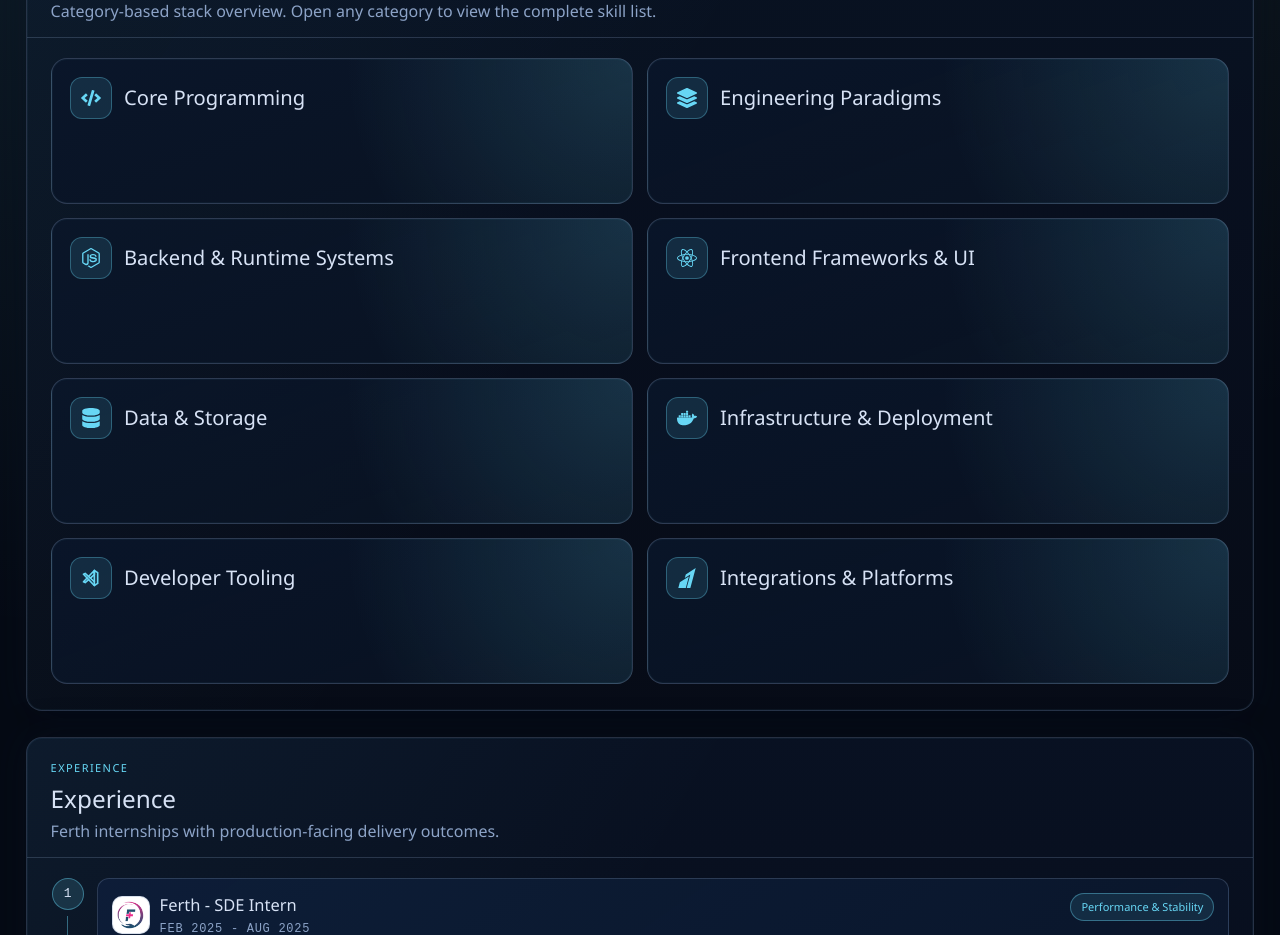
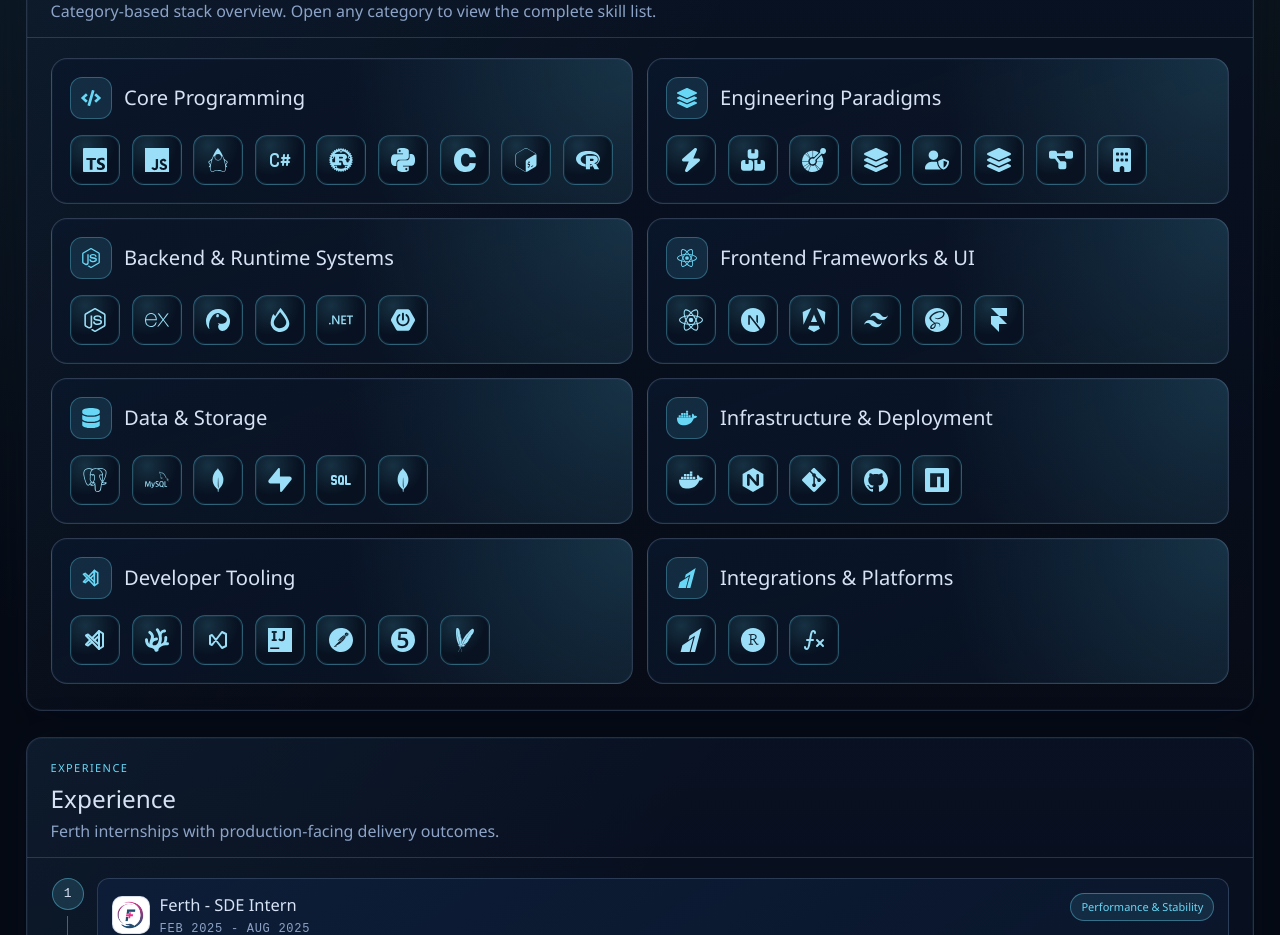
Before and after one commit to imprakhartripathi/Portfolio, a React (Vite) app in the folder new-client/: page / in a window 1280 px wide. Shown: the part 940-1875 px from the top of the page. Built offline with nearby package versions, Linux system fonts and the light colour scheme.

Commit message:
lazy loading corrected

```diff
--- a/new-client/src/features/capability-matrix/components/CapabilityCategoryCard.tsx
+++ b/new-client/src/features/capability-matrix/components/CapabilityCategoryCard.tsx
@@ -1,5 +1,4 @@
 import { motion } from 'framer-motion'
-import { useEffect, useState } from 'react'
 
 import type { CapabilityCategory } from '../types'
 
@@ -7,9 +6,10 @@ type CapabilityCategoryCardProps = {
   category: CapabilityCategory
   onOpen: (categoryId: string) => void
   renderIcons: boolean
+  isMobileViewport: boolean
 }
 
-export function CapabilityCategoryCard({ category, onOpen, renderIcons }: CapabilityCategoryCardProps) {
+export function CapabilityCategoryCard({ category, onOpen, renderIcons, isMobileViewport }: CapabilityCategoryCardProps) {
   const CategoryIcon = category.icon
   const skills = category.skillRows.flat()
   const drawerPrimary = skills.slice(0, 4)
@@ -18,46 +18,6 @@ export function CapabilityCategoryCard({ category, onOpen, renderIcons }: Capabi
   const drawerSecondarySlots = [...drawerSecondary, ...Array.from({ length: Math.max(0, 4 - drawerSecondary.length) }, () => null)]
   const renderedPrimarySlots = renderIcons ? drawerPrimarySlots : drawerPrimarySlots.map(() => null)
   const renderedSecondarySlots = renderIcons ? drawerSecondarySlots : drawerSecondarySlots.map(() => null)
-  const [isMobileViewport, setIsMobileViewport] = useState(() => {
-    if (typeof window === 'undefined') {
-      return false
-    }
-    return window.matchMedia('(max-width: 900px)').matches
-  })
-
-  useEffect(() => {
-    if (typeof window === 'undefined') {
-      return
-    }
-
-    const mediaQuery = window.matchMedia('(max-width: 900px)')
-    const syncViewport = (event: MediaQueryListEvent) => {
-      setIsMobileViewport(event.matches)
-    }
-
-    mediaQuery.addEventListener('change', syncViewport)
-    return () => mediaQuery.removeEventListener('change', syncViewport)
-  }, [])
-
-  const iconGridVariants = {
-    hidden: {},
-    visible: {
-      transition: {
-        staggerChildren: 0.03,
-        delayChildren: 0.06,
-      },
-    },
-  }
-
-  const iconItemVariants = {
-    hidden: { opacity: 0, y: 8, scale: 0.94 },
-    visible: {
-      opacity: 1,
-      y: 0,
-      scale: 1,
-      transition: { duration: 0.22, ease: 'easeOut' as const },
-    },
-  }
 
   return (
     <motion.button
@@ -79,28 +39,21 @@ export function CapabilityCategoryCard({ category, onOpen, renderIcons }: Capabi
       </div>
 
       {!isMobileViewport ? (
-        <motion.div
+        <div
           className="capability-category__desktop-icons"
           aria-hidden="true"
-          variants={iconGridVariants}
-          initial="hidden"
-          whileInView="visible"
-          viewport={{ once: true, amount: 0.2 }}
         >
           {renderIcons
             ? skills.map((skill) => {
                 const SkillIcon = skill.icon
                 return (
-                  <motion.span
+                  <span
                     key={skill.id}
                     className="capability-icon-tile capability-icon-tile--desktop"
                     title={skill.label}
-                    variants={iconItemVariants}
-                    whileHover={{ y: -2, scale: 1.06 }}
-                    transition={{ duration: 0.14 }}
                   >
                     <SkillIcon />
-                  </motion.span>
+                  </span>
                 )
               })
             : skills.map((skill) => (
@@ -110,18 +63,12 @@ export function CapabilityCategoryCard({ category, onOpen, renderIcons }: Capabi
                   aria-hidden="true"
                 />
               ))}
-        </motion.div>
+        </div>
       ) : null}
 
       {isMobileViewport ? (
         <div className="capability-category__drawer" aria-hidden="true">
-          <motion.div
-            className="capability-category__drawer-grid"
-            variants={iconGridVariants}
-            initial="hidden"
-            whileInView="visible"
-            viewport={{ once: true, amount: 0.2 }}
-          >
+          <div className="capability-category__drawer-grid">
             {renderedPrimarySlots.map((skill, index) => {
               if (!skill) {
                 return (
@@ -135,26 +82,17 @@ export function CapabilityCategoryCard({ category, onOpen, renderIcons }: Capabi
 
               const SkillIcon = skill.icon
               return (
-                <motion.span
+                <span
                   key={skill.id}
                   className="capability-icon-tile capability-icon-tile--drawer-lg"
                   title={skill.label}
-                  variants={iconItemVariants}
-                  whileHover={{ y: -1, scale: 1.04 }}
-                  whileTap={{ scale: 0.97 }}
                 >
                   <SkillIcon />
-                </motion.span>
+                </span>
               )
             })}
-          </motion.div>
-          <motion.div
-            className="capability-category__drawer-mini-grid"
-            variants={iconGridVariants}
-            initial="hidden"
-            whileInView="visible"
-            viewport={{ once: true, amount: 0.2 }}
-          >
+          </div>
+          <div className="capability-category__drawer-mini-grid">
             {renderedSecondarySlots.map((skill, index) => {
               if (!skill) {
                 return (
@@ -168,19 +106,16 @@ export function CapabilityCategoryCard({ category, onOpen, renderIcons }: Capabi
 
               const SkillIcon = skill.icon
               return (
-                <motion.span
+                <span
                   key={skill.id}
                   className="capability-icon-tile capability-icon-tile--drawer-sm"
                   title={skill.label}
-                  variants={iconItemVariants}
-                  whileHover={{ y: -1, scale: 1.04 }}
-                  whileTap={{ scale: 0.97 }}
                 >
                   <SkillIcon />
-                </motion.span>
+                </span>
               )
             })}
-          </motion.div>
+          </div>
         </div>
       ) : null}
     </motion.button>
--- a/new-client/src/features/capability-matrix/components/CapabilityCategoryModal.tsx
+++ b/new-client/src/features/capability-matrix/components/CapabilityCategoryModal.tsx
@@ -15,26 +15,6 @@ export function CapabilityCategoryModal({ category, onClose, renderIcons }: Capa
   }
 
   const skills = category.skillRows.flat()
-
-  const gridVariants = {
-    hidden: {},
-    visible: {
-      transition: {
-        staggerChildren: 0.03,
-        delayChildren: 0.05,
-      },
-    },
-  }
-
-  const itemVariants = {
-    hidden: { opacity: 0, y: 10, scale: 0.95 },
-    visible: {
-      opacity: 1,
-      y: 0,
-      scale: 1,
-      transition: { duration: 0.2, ease: 'easeOut' as const },
-    },
-  }
 
   return (
     <motion.div
@@ -70,17 +50,11 @@ export function CapabilityCategoryModal({ category, onClose, renderIcons }: Capa
           </button>
         </header>
 
-        <motion.div className="capability-modal__skills-grid" variants={gridVariants} initial="hidden" animate="visible">
+        <div className="capability-modal__skills-grid">
           {skills.map((skill) => {
             const SkillIcon = skill.icon
             return (
-              <motion.span
-                key={skill.id}
-                className="capability-modal__skill-card"
-                variants={itemVariants}
-                whileHover={{ y: -2, scale: 1.02 }}
-                transition={{ duration: 0.16 }}
-              >
+              <span key={skill.id} className="capability-modal__skill-card">
                 {renderIcons ? (
                   <span className="capability-icon-tile capability-icon-tile--modal" aria-hidden="true">
                     <SkillIcon />
@@ -89,10 +63,10 @@ export function CapabilityCategoryModal({ category, onClose, renderIcons }: Capa
                   <span className="capability-icon-tile capability-icon-tile--modal capability-icon-tile--placeholder" aria-hidden="true" />
                 )}
                 <span className="capability-modal__skill-label">{skill.label}</span>
-              </motion.span>
+              </span>
             )
           })}
-        </motion.div>
+        </div>
       </motion.article>
     </motion.div>
   )
--- a/new-client/src/features/capability-matrix/components/CapabilityMatrixSection.tsx
+++ b/new-client/src/features/capability-matrix/components/CapabilityMatrixSection.tsx
@@ -34,15 +34,32 @@ function requestIdleRender(callback: IdleRenderCallback) {
   return () => window.clearTimeout(timeoutId)
 }
 
+function scheduleTimeout(callback: IdleRenderCallback, delay: number) {
+  if (typeof window === 'undefined') {
+    callback()
+    return () => undefined
+  }
+
+  const timeoutId = window.setTimeout(callback, delay)
+  return () => window.clearTimeout(timeoutId)
+}
+
 export function CapabilityMatrixSection({ sectionId = 'technical-expertise' }: CapabilityMatrixSectionProps) {
-  const { ref, inView } = useInViewReveal({ threshold: 0.18, once: true })
+  const { ref, inView } = useInViewReveal({ threshold: 0.08, once: true })
   const [activeCategoryId, setActiveCategoryId] = useState<string | null>(null)
   const [renderIcons, setRenderIcons] = useState(false)
+  const [isMobileViewport, setIsMobileViewport] = useState(() => {
+    if (typeof window === 'undefined') {
+      return false
+    }
+    return window.matchMedia('(max-width: 900px)').matches
+  })
 
   const activeCategory = useMemo(
     () => capabilityCategories.find((category) => category.id === activeCategoryId) ?? null,
     [activeCategoryId],
   )
+  const shouldRenderIcons = renderIcons || inView
 
   useEffect(() => {
     if (!activeCategoryId) {
@@ -72,8 +89,38 @@ export function CapabilityMatrixSection({ sectionId = 'technical-expertise' }: C
   }, [activeCategoryId])
 
   useEffect(() => {
-    const cleanup = requestIdleRender(() => setRenderIcons(true))
-    return cleanup
+    const cleanupIdle = requestIdleRender(() => setRenderIcons(true))
+    const cleanupTimeout = scheduleTimeout(() => setRenderIcons(true), 1800)
+
+    const onFirstInteraction = () => {
+      setRenderIcons(true)
+      window.removeEventListener('scroll', onFirstInteraction)
+      window.removeEventListener('touchstart', onFirstInteraction)
+    }
+
+    window.addEventListener('scroll', onFirstInteraction, { passive: true })
+    window.addEventListener('touchstart', onFirstInteraction, { passive: true })
+
+    return () => {
+      cleanupIdle()
+      cleanupTimeout()
+      window.removeEventListener('scroll', onFirstInteraction)
+      window.removeEventListener('touchstart', onFirstInteraction)
+    }
+  }, [])
+
+  useEffect(() => {
+    if (typeof window === 'undefined') {
+      return
+    }
+
+    const mediaQuery = window.matchMedia('(max-width: 900px)')
+    const syncViewport = (event: MediaQueryListEvent) => {
+      setIsMobileViewport(event.matches)
+    }
+
+    mediaQuery.addEventListener('change', syncViewport)
+    return () => mediaQuery.removeEventListener('change', syncViewport)
   }, [])
 
   return (
@@ -93,14 +140,24 @@ export function CapabilityMatrixSection({ sectionId = 'technical-expertise' }: C
       >
         <motion.div variants={revealItem} className="capability-drawer">
           {capabilityCategories.map((category) => (
-            <CapabilityCategoryCard key={category.id} category={category} onOpen={setActiveCategoryId} renderIcons={renderIcons} />
+            <CapabilityCategoryCard
+              key={category.id}
+              category={category}
+              onOpen={setActiveCategoryId}
+              renderIcons={shouldRenderIcons}
+              isMobileViewport={isMobileViewport}
+            />
           ))}
         </motion.div>
       </motion.div>
 
       <AnimatePresence>
         {activeCategory ? (
-          <CapabilityCategoryModal category={activeCategory} onClose={() => setActiveCategoryId(null)} renderIcons={renderIcons} />
+          <CapabilityCategoryModal
+            category={activeCategory}
+            onClose={() => setActiveCategoryId(null)}
+            renderIcons={shouldRenderIcons}
+          />
         ) : null}
       </AnimatePresence>
     </SectionWrapper>
--- a/new-client/src/features/systems-designed/index.ts
+++ b/new-client/src/features/systems-designed/index.ts
@@ -1,4 +1,5 @@
 export { CaseStudyCard } from './components/CaseStudyCard'
+export { CaseStudyList } from './components/CaseStudyList'
 export { ProjectDetailsPage } from './components/ProjectDetailsPage'
 export { SystemsDesignedSection } from './components/SystemsDesignedSection'
 export { systemsDesignedCases } from './data'
```
Also changed, not shown: new-client/src/app/routes.tsx (+4 -4 lines), new-client/src/features/systems-designed/components/CaseStudyList.tsx (added, +20 -0 lines), new-client/src/features/systems-designed/components/SystemsDesignedSection.tsx (+9 -7 lines).
